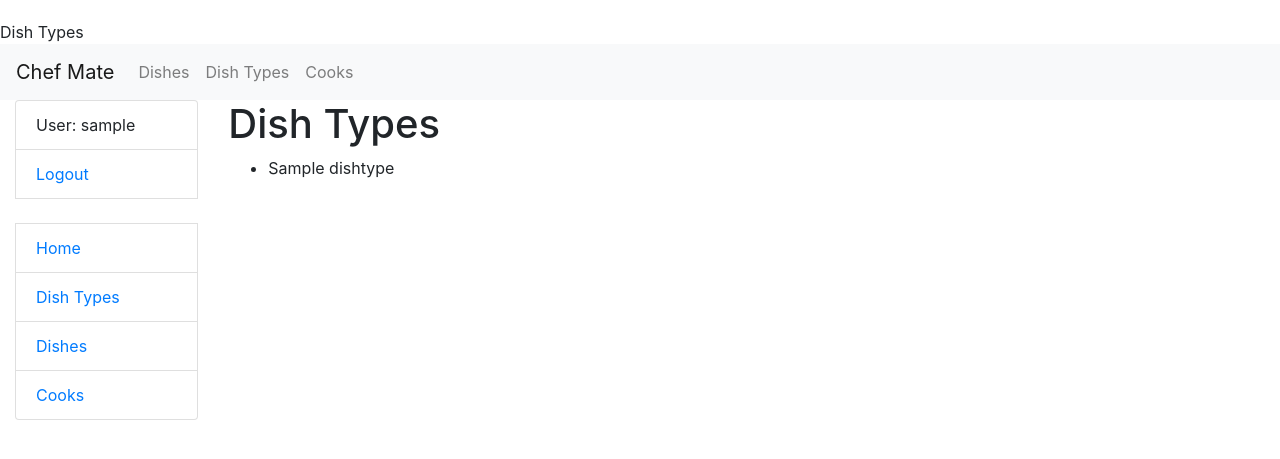
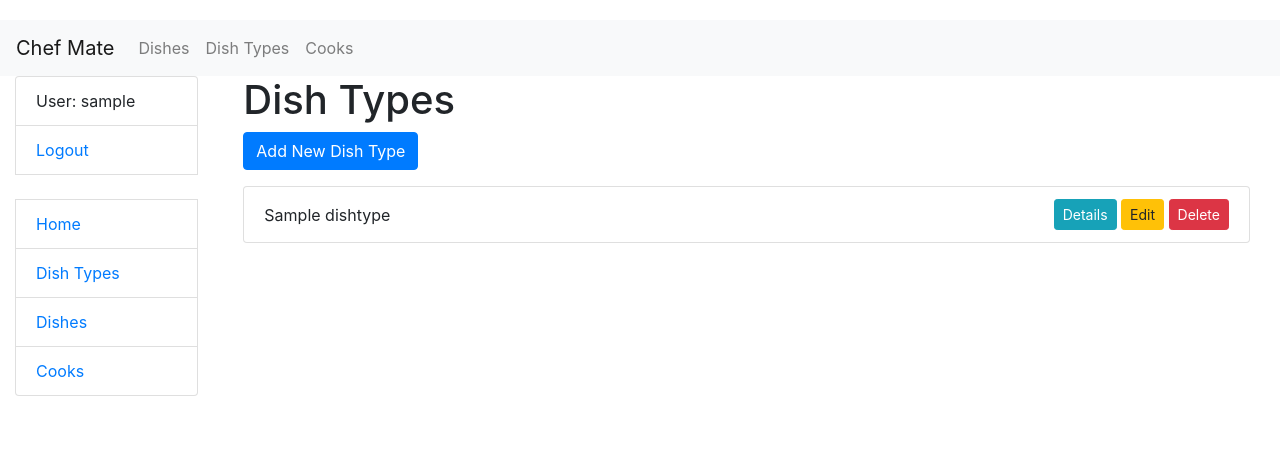
Before and after one commit to bbastiuk/chef-mate, a Django app: page /dishes/dish-types/ in a window 1280 px wide. Shown: the top 459 px of the page. Run offline with Django 5.2, Linux system fonts and the light colour scheme; the first user in the database is signed in; tables that the repository leaves empty hold one stand-in row (Sample ...).

Commit message:
Update dish_type_list.html with CRUD functionality and Add button

```diff
--- a/templates/dishes/dish_type_list.html
+++ b/templates/dishes/dish_type_list.html
@@ -1,20 +1,20 @@
 {% extends "base.html" %}
 
-{% block title %}Dish Types{% endblock %}
-
 {% block content %}
-<h1>Dish Types</h1>
-
-{% if dish_type_list %}
-    <ul>
-        {% for dish_type in dish_type_list %}
-            <li>{{ dish_type.name }}</li>
+<div class="container">
+    <h1>Dish Types</h1>
+    <a href="{% url 'dishes:dish-type-create' %}" class="btn btn-primary mb-3">Add New Dish Type</a>
+    <ul class="list-group">
+        {% for dish_type in object_list %}
+        <li class="list-group-item d-flex justify-content-between align-items-center">
+            {{ dish_type.name }}
+            <span>
+                <a href="{% url 'dishes:dish-type-detail' dish_type.id %}" class="btn btn-info btn-sm">Details</a>
+                <a href="{% url 'dishes:dish-type-update' dish_type.id %}" class="btn btn-warning btn-sm">Edit</a>
+                <a href="{% url 'dishes:dish-type-delete' dish_type.id %}" class="btn btn-danger btn-sm">Delete</a>
+            </span>
+        </li>
         {% endfor %}
     </ul>
-{% else %}
-    <p>No dish types found.</p>
-{% endif %}
-
-{% include "includes/pagination.html" %}
-
+</div>
 {% endblock %}
```
